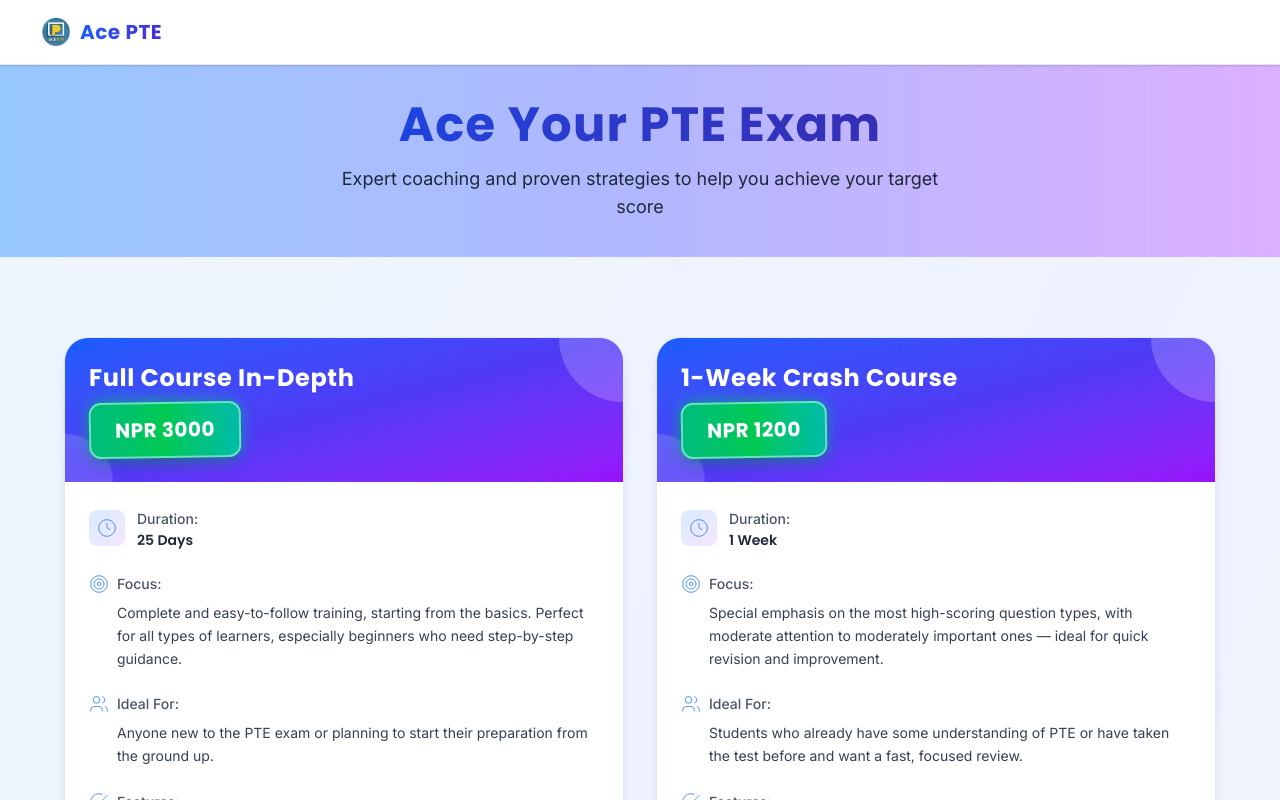
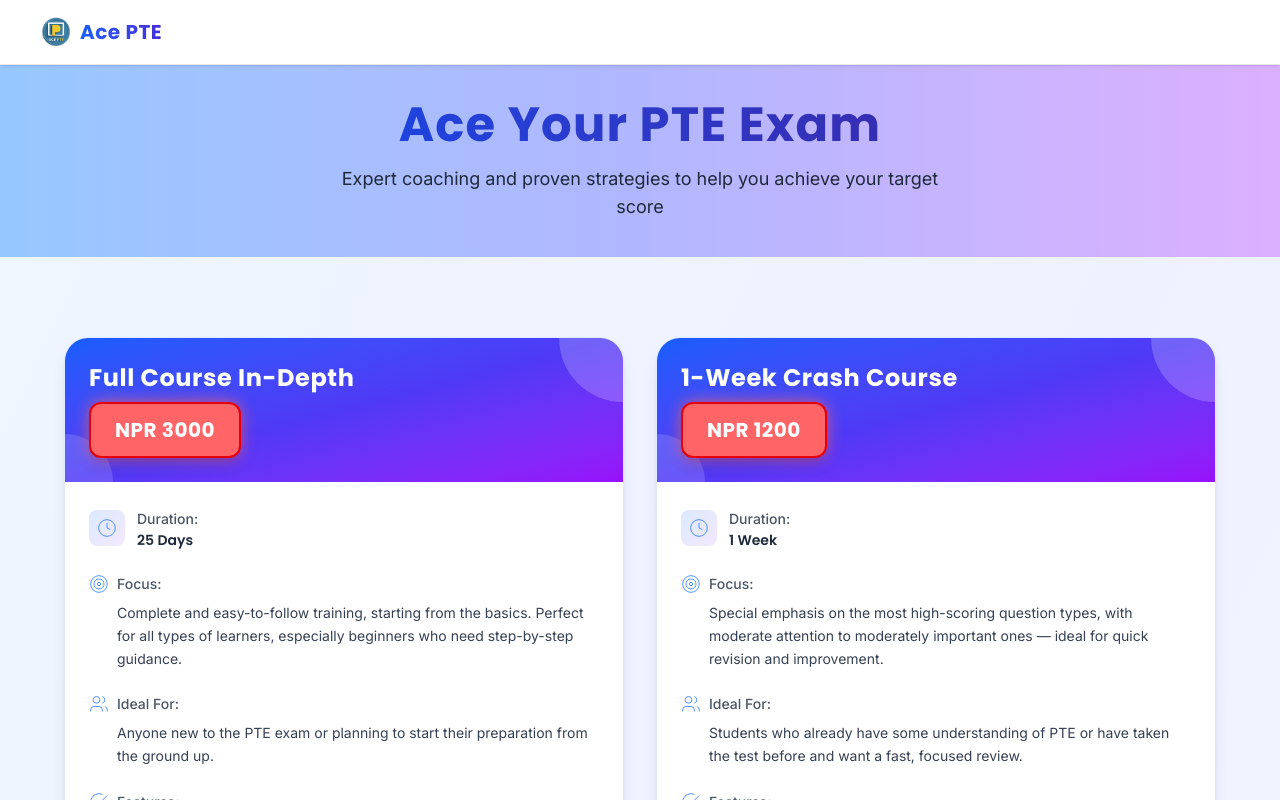
Before and after one commit to Gauravmahto187/AcePte, a React (Vite) app: page / in a window 1280 px wide. Shown: the top 800 px of the page. Built offline with nearby package versions, Linux system fonts and the light colour scheme.

Commit message:
fix: red color

```diff
--- a/src/components/Card.jsx
+++ b/src/components/Card.jsx
@@ -20,10 +20,10 @@ const Card = ({ title, price, duration, focus, idealFor, features, nextSession,
             {/* Desktop Price - Hidden on mobile */}
             <div className="relative group hidden md:block">
               {/* Animated background with gradient */}
-              <div className="absolute inset-0 bg-gradient-to-r from-emerald-500 via-green-500 to-teal-500 rounded-xl blur-sm group-hover:blur-md transition-all duration-300 opacity-75"></div>
+              <div className="absolute inset-0 bg-red-400 rounded-xl blur-sm group-hover:blur-md transition-all duration-300 opacity-75"></div>
 
               {/* Main price container */}
-              <div className="relative bg-gradient-to-r from-emerald-500 via-green-500 to-teal-500 px-6 py-3 rounded-xl shadow-lg transform -rotate-1 hover:rotate-0 hover:scale-105 transition-all duration-300 border-2 border-emerald-300">
+              <div className="relative bg-red-400 px-6 py-3 rounded-xl shadow-lg hover:rotate-0 hover:scale-100 transition-all duration-300 border-2 border-red-600">
                 {/* Price text */}
                 <span className="text-white font-bold text-xl font-['Poppins'] tracking-wide">
                   {price}
```
